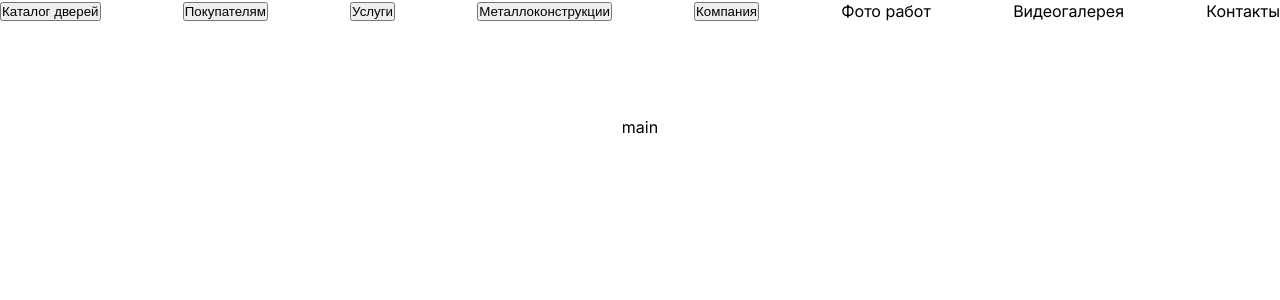
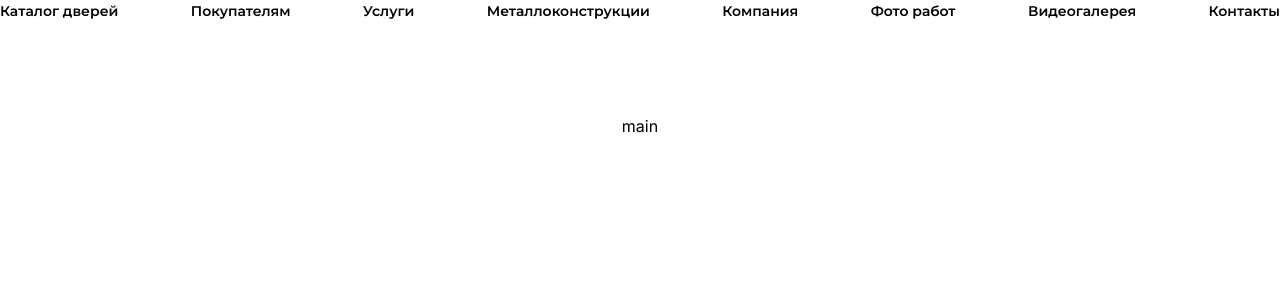
Before and after one commit to olegmif/dveri-real, a Next.js app: page / in a window 1280 px wide. Shown: the top 300 px of the page. Built offline with nearby package versions, Linux system fonts and the light colour scheme.

Commit message:
menu styles

```diff
--- a/src/app/page.tsx
+++ b/src/app/page.tsx
@@ -1,4 +1,3 @@
-import Image from "next/image";
 import styles from "./page.module.css";
 
 export default function Home() {
--- a/src/components/menu/menu.module.scss
+++ b/src/components/menu/menu.module.scss
@@ -1,4 +1,12 @@
 @import "@/app/variables.scss";
+
+.title {
+    background-color: transparent;
+    border: none;
+    outline: none;
+    font-size: 14px;
+    cursor: pointer;
+}
 
 .menuItems {
     display: none;
--- a/src/components/menu/menu.tsx
+++ b/src/components/menu/menu.tsx
@@ -3,16 +3,23 @@
 import {FC, useState} from "react";
 import cn from "classnames";
 import Link from "next/link";
+import { Montserrat } from "next/font/google";
 import { MenuProps } from "./menu.types";
 import styles from "./menu.module.scss";
+
+const lato = Montserrat({
+  weight: "600",
+  subsets: ['cyrillic']
+})
 
 const Menu: FC<MenuProps> = ({ item, level = 0 }) => {
   const [expanded, setExpanded] = useState<boolean>(false);
   const title = () => {
+    const classes = cn(styles.title, lato.className);
     if (!item.title) return null;
-    if (item.items) return <button onClick={() => setExpanded((prev => !prev))}>{item.title}</button>;
-    if (item.path) return <Link href={item.path}>{item.title}</Link>;
-    return <span>{item.title}</span>;
+    if (item.items) return <button className={classes} onClick={() => setExpanded((prev => !prev))}>{item.title}</button>;
+    if (item.path) return <Link className={classes} href={item.path}>{item.title}</Link>;
+    return <span className={classes}>{item.title}</span>;
   };
 
   return (
```
